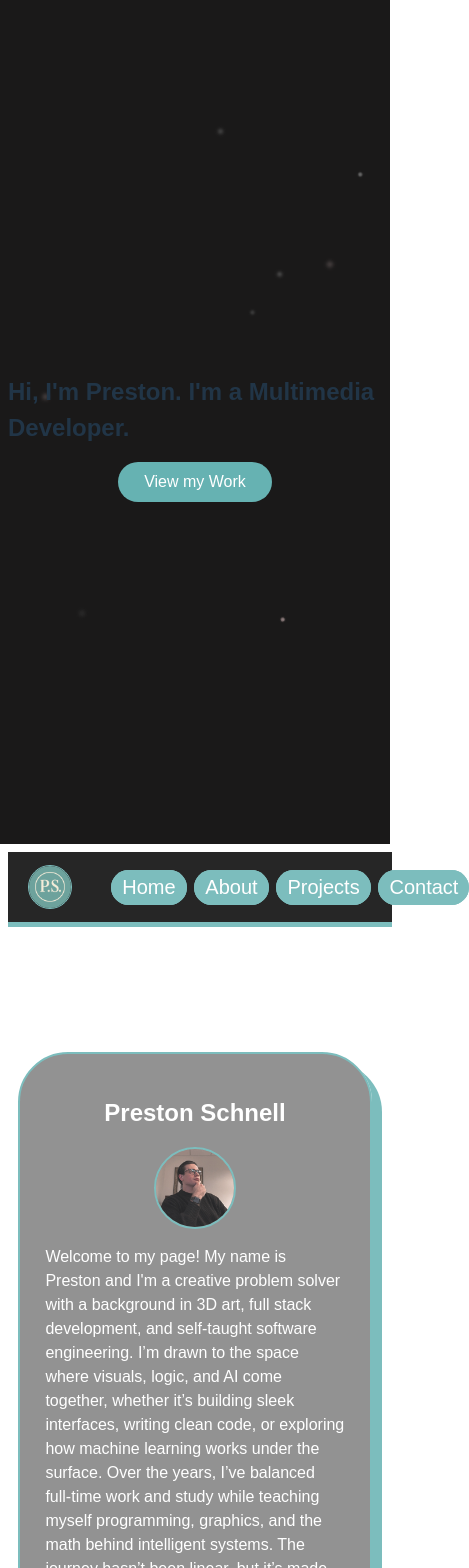
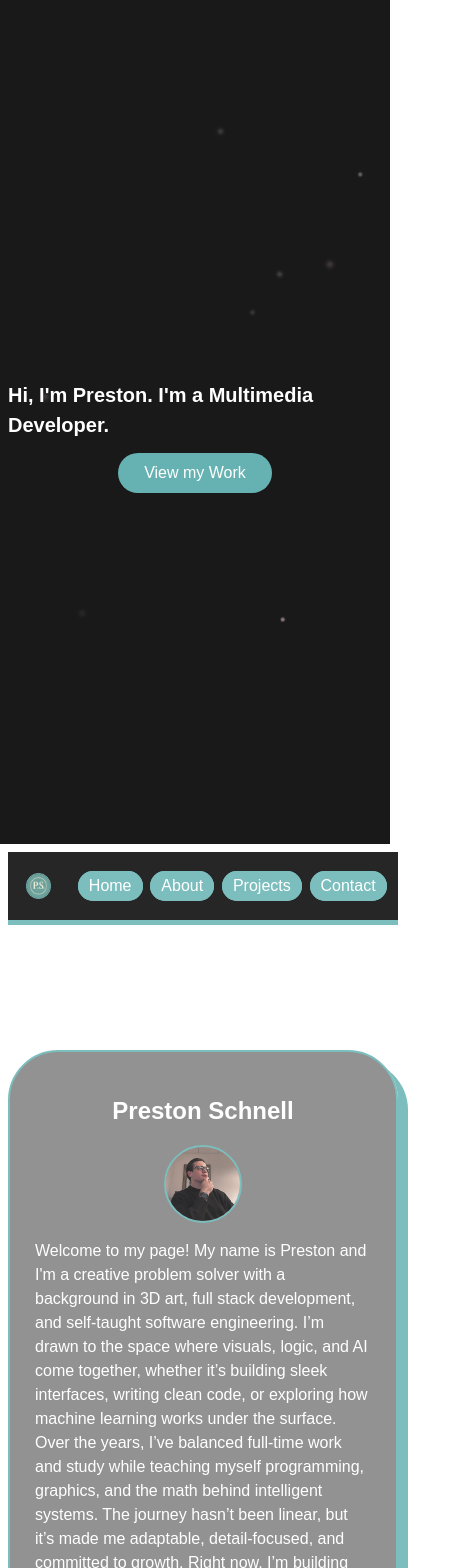
Before and after one commit to prestonschnell/Portfolio_App, a React (Vite) app: page / in a window 390 px wide. Shown: the top 1568 px of the page, 469 px wide, since content can reach past the window. Built offline with nearby package versions, Linux system fonts and the light colour scheme; a web font is replaced by a local one.

Commit message:
Optimized responsiveness for IPhone compatibility

```diff
--- a/src/components/About.css
+++ b/src/components/About.css
@@ -28,7 +28,7 @@ animation-range: entry 80% cover 20%;
 .about-section {
 min-width:50%;
 max-width: 80%;
-width: 50%;
+width: 100%;
 min-height: 50%;
 max-height: 80%;
 height: 50%;
@@ -137,16 +137,16 @@ border: 5px solid #66b2b2;
 
 
 
-@media (max-width: 600px) {
+@media (max-width: 390px) {
     .stack-icons {
     height: 100%;
-    max-height: 100%;
-    width: 100%;
-    max-width: 100%;
+    max-height: 100vh;
+    width: 100vw;
+    max-width: 100vw;
     display: grid;
     overflow: hidden;
-    grid-template-columns: repeat(3, 3vw);
-    gap: 0px 100px;
+    grid-template-columns: repeat(3, 4vw);
+    gap: 0px 85px;
     justify-content: center;
     align-items: center;
     /* text-align: center; */
@@ -157,22 +157,24 @@ border: 5px solid #66b2b2;
 }
   .stack-container {
     height: 75vh;
-    width: 75vw;
+    width: 100vw;
     flex-direction: column;
     align-items: center;
     font-size: clamp(1rem, 2.5rem, 2rem);
   }
 
   .stack-container img {
-    height: 6.5vh;
-    width: 10vw;
+    height: auto;
+    width: 100vw;
     flex-direction: column;
     align-items: center;
     padding: 10px 10px;
   }
 
   .about-section {
-    width: 100%;
+    max-width: 100vw;
+    width: 100vw;
+    /* margin: 0; */
   }
 
   .prop-container {
--- a/src/components/ImageScroller.jsx
+++ b/src/components/ImageScroller.jsx
@@ -22,7 +22,7 @@ const ImageScroller = ({slides}) => {
         zIndex: '1',
         cursor: 'pointer',
         width: "10%",
-        height: "10%",
+        height: "15%",
         display: "flex",
         justifyContent: "center",
         alignItems: "center"
@@ -38,7 +38,7 @@ const ImageScroller = ({slides}) => {
         zIndex: '1',
         cursor: 'pointer',
          width: "10%",
-        height: "10%",
+        height: "15%",
         display: "flex",
         justifyContent: "center",
         alignItems: "center"
--- a/src/components/Nav.css
+++ b/src/components/Nav.css
@@ -53,29 +53,41 @@ button {
     max-width: 100%;
 }
 
-@media (max-width: 600px) {
+/* .buttons-container {
+  width: 100%;
+  height: 100%;
+} */
+
+@media (max-width: 390px) {
   .nav-bar {
     height: 70px;
-    padding: 0 20px;
     box-shadow: 0px 3px #66b2b2;
-    justify-content: left;
-    gap: 10vw;
-    max-width: 92%;
+    justify-content: center;
+    align-items: center;
+    gap: 5vw;
+    width: 100vw;
+    padding: 0;
+    margin: 0;
   }
 
   .logo {
-    height: 100px;
-    width: 100px;
+    height: 10%;
+    width: 10%;
+    margin: 0;
+    display: flex;
+    justify-content: center;
+    align-items: center;
   }
 
   .logo img {
-    height: 5vh;
+    height: 3vh;
   }
 
   .buttons {
     gap: 2vw;
     font-size: clamp(1rem, 2.5vw, 2rem);
     padding: 0;
+    margin: 0;
   }
 
   .nav-bar button {
@@ -85,6 +97,10 @@ button {
     border-radius: 100px;
     height: 100%;
     width: 100%;
-    font-size: clamp(1.25rem, 2.5vw, 1.25rem);
+    font-size: clamp(1rem, 2.5vw, 2rem);
     /* max-width: 100%; */
-}}
+}
+.buttons-container {
+  display: flex;
+}
+}
--- a/src/components/Nav.jsx
+++ b/src/components/Nav.jsx
@@ -8,7 +8,7 @@ const Nav = () => {
       <div className="logo">
         <img src={logo} alt="" />
       </div>
-      <div>
+      <div className='buttons-container'>
         <ul className="buttons">
             <li><button onClick={()=> {
               window.scroll({
--- a/src/components/Projects.css
+++ b/src/components/Projects.css
@@ -18,31 +18,6 @@ margin-bottom: 200px;
 
 .project-info button {
      font-size: clamp(1rem, 2.5vw, 2rem);
-}
-
-@media (max-width: 600px) {
-  .projects-container {
-    flex-direction: column;
-    align-items: center;
-  }
-
-  .image-container,
-  .project-info {
-    flex: 1 1 100%;
-    width: 100%;
-    max-width: 100%;
-    padding: 1rem;
-  }
-s
-  .slide-image {
-    width: 100%;
-    height: auto;
-  }
-
-  .image-container img {
-    width: 100%;
-    height: auto;
-  }
 }
 
 .image-container,
@@ -139,6 +114,7 @@ height: 100%;
 
 .slide-container {
   width: 100%;
+  max-width: 100%;
   height: 100%;
   max-height: 100%;
   display: flex;
@@ -155,3 +131,28 @@ height: 100%;
   display: block;
   /* border: 2px solid rgb(255, 20, 20); */
 }
+
+@media (max-width: 390px) {
+  .projects-container {
+    flex-direction: column;
+    align-items: center;
+  }
+
+  .image-container, .project-info {
+    flex: 1 1 100%;
+    width: 100%;
+    max-width: 100vw;
+    padding: 2rem;
+  }
+
+  .slide-image {
+    width: auto;
+    height: 100%;
+  }
+
+  .image-container img {
+    width: auto;
+    height: 100%;
+    /* border-radius: 50%; */
+  }
+}
--- a/src/components/hero.css
+++ b/src/components/hero.css
@@ -18,10 +18,10 @@
 
 #hero-header {
     max-width: 50%;
-     font-size: clamp(1.5rem, 2.5vw, 4rem);
+     font-size: clamp(1.25rem, 2.5vw, 4rem);
 }
 
-@media (max-width: 600px) {
+@media (max-width: 390px) {
     #hero-header {
         max-width: 100%;
     }
--- a/src/index.css
+++ b/src/index.css
@@ -13,7 +13,7 @@
   margin: 0;
 
   color-scheme: light dark;
-  color: rgba(255, 255, 255, 0.87);
+  color: white;
   /* background: linear-gradient(90deg,rgb(59, 78, 86) 0%, rgb(123, 104, 230) 50%, rgb(84, 115, 128) 100%); */
   /* background-color: #213547; */
   background-size: contain;
@@ -51,24 +51,25 @@ button {
 }
 button:hover {
   border-color: green;
+  color: black;
 }
 button:focus,
 button:focus-visible {
   outline: 4px auto -webkit-focus-ring-color;
 }
 
-@media (prefers-color-scheme: light) {
+/* @media (prefers-color-scheme: light) {
   :root {
-    color: #213547;
+    color: white;
     background-color: #ffffff;
   }
   a:hover {
-    color: #747bff;
+    color: black;
   }
   button {
-    background-color: #f9f9f9;
+    background-color: #1a1a1a;
   }
-}
+} */
 
 @keyframes move {
     100% {
@@ -189,3 +190,7 @@ button:focus-visible {
     transform-origin: -21vw 12vh;
     box-shadow: -2vmin 0 0.9367461224343508vmin currentColor;
 }
+
+* {
+  box-sizing: border-box;
+}
```
